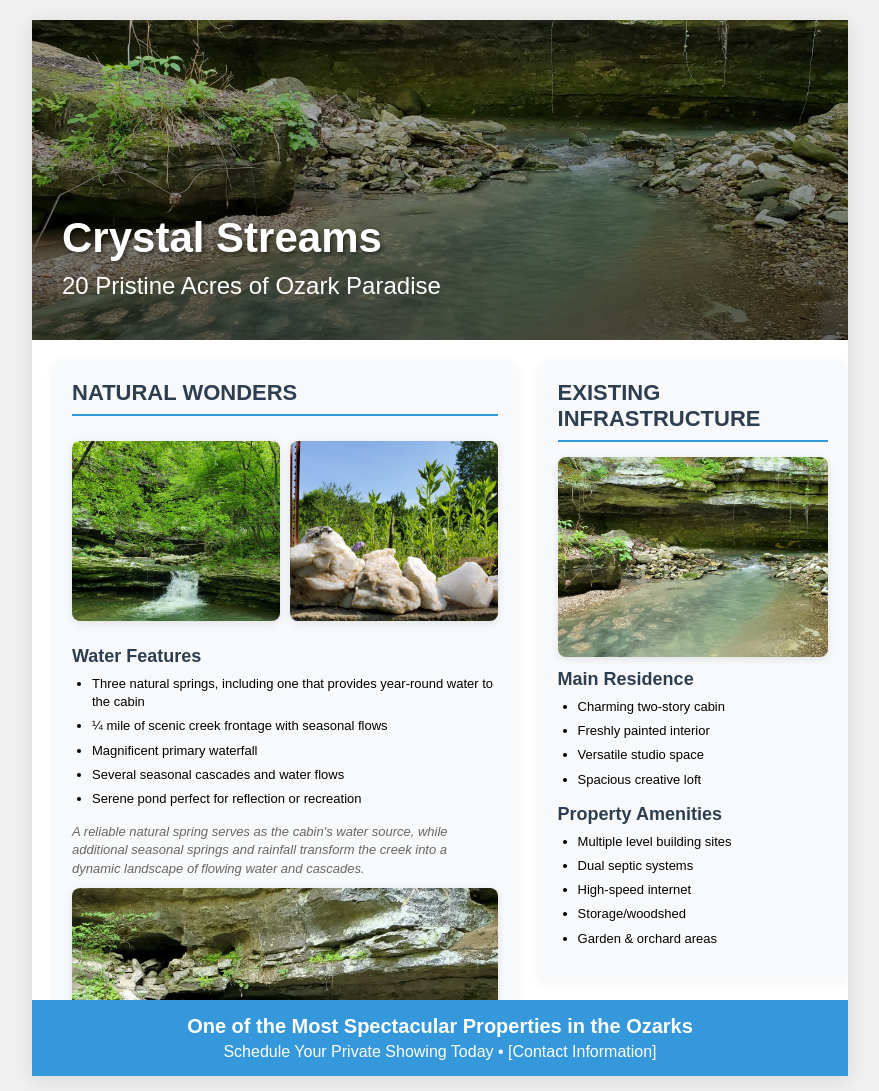
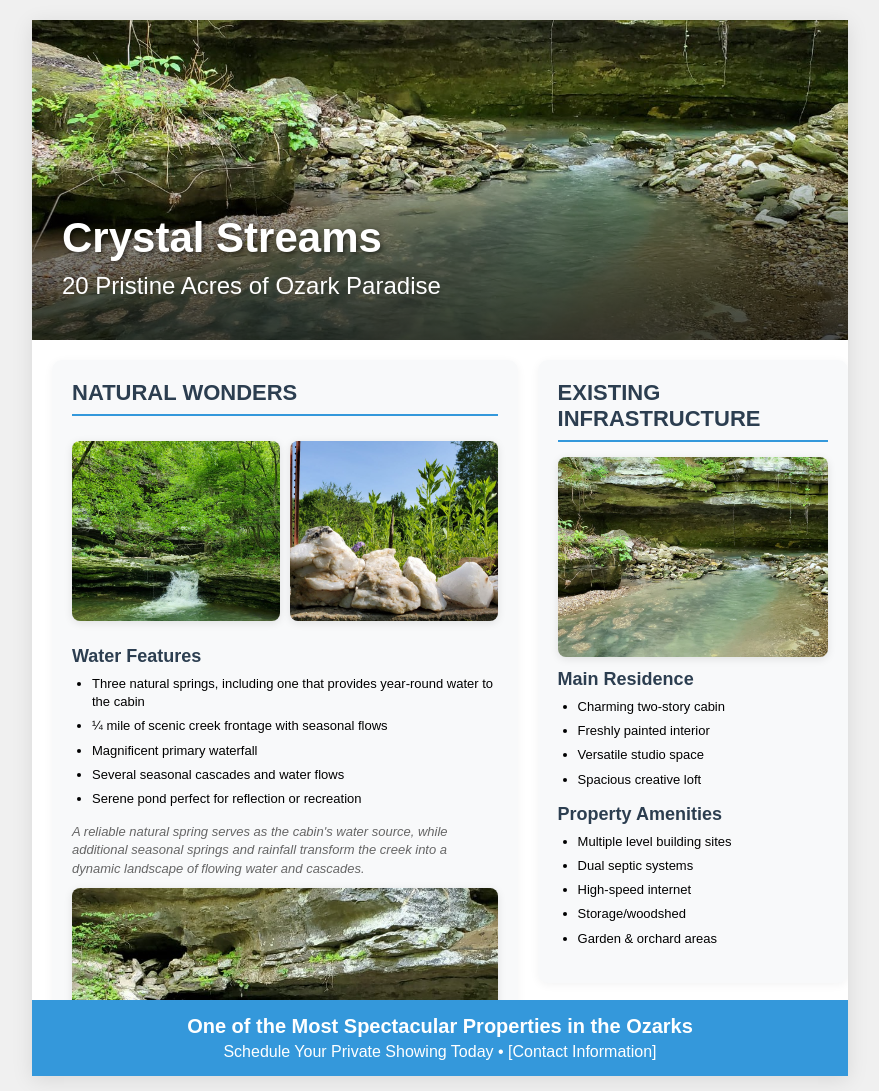
Before and after one commit to githubaccountadmin/crystalstreams, a plain HTML site: page index.html in a window 1280 px wide. Shown: the whole page, without its empty margins (200-1079 px from the left). Drawn offline with Linux system fonts and the light colour scheme.

Commit message:
Update index.html

```diff
--- a/index.html
+++ b/index.html
@@ -38,16 +38,17 @@
 
         .hero-overlay {
             position: absolute;
-            top: 0;
             left: 0;
             right: 0;
             bottom: 0;
-            background: linear-gradient(to bottom, rgba(0,0,0,0.2), rgba(0,0,0,0.6));
+            background: linear-gradient(to top, rgba(0,0,0,0.7) 0%, rgba(0,0,0,0.4) 60%, transparent 100%);
             color: white;
             padding: 30px;
+            padding-top: 60px;
             display: flex;
             flex-direction: column;
             justify-content: flex-end;
+            height: auto;
         }
 
         .main-content {
```
